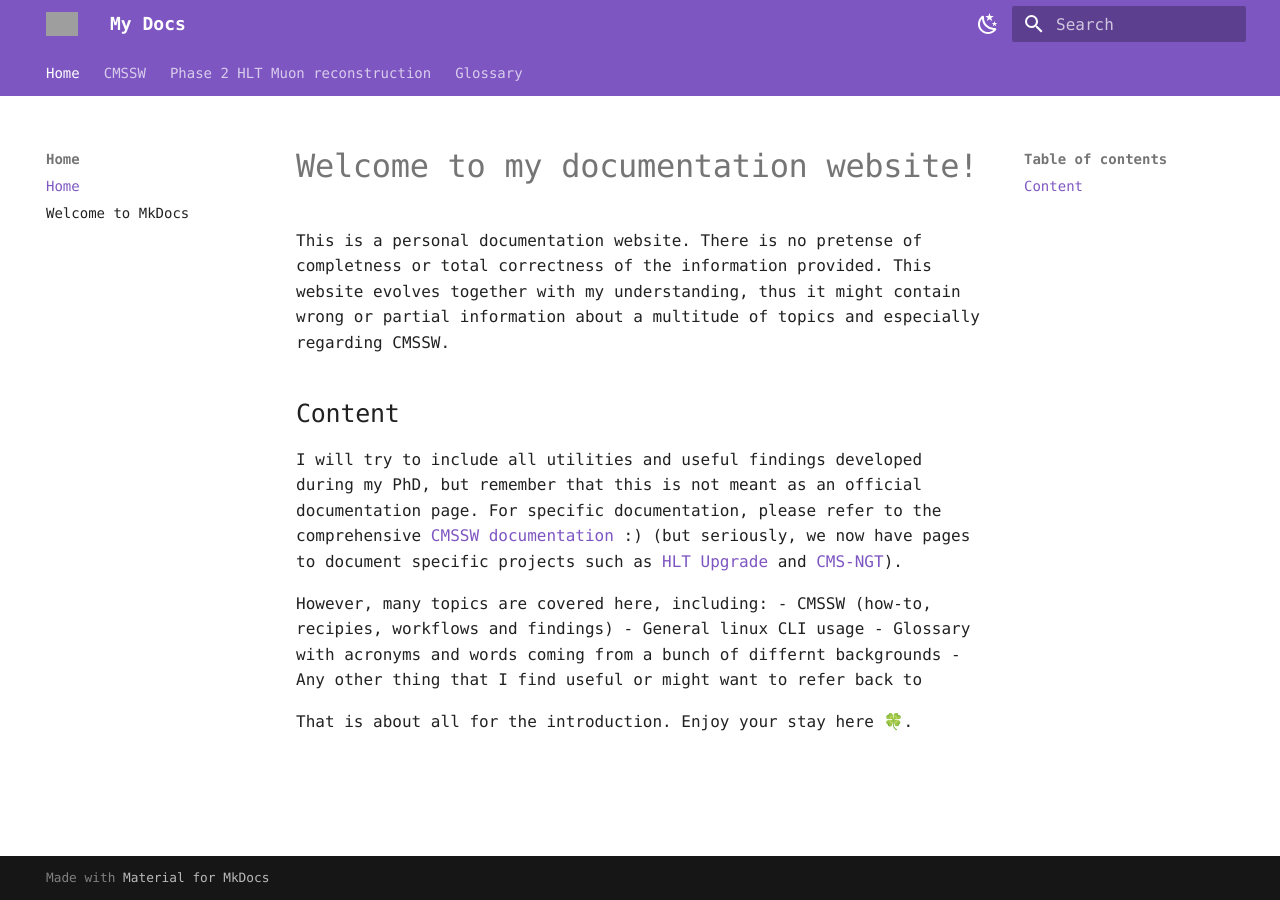
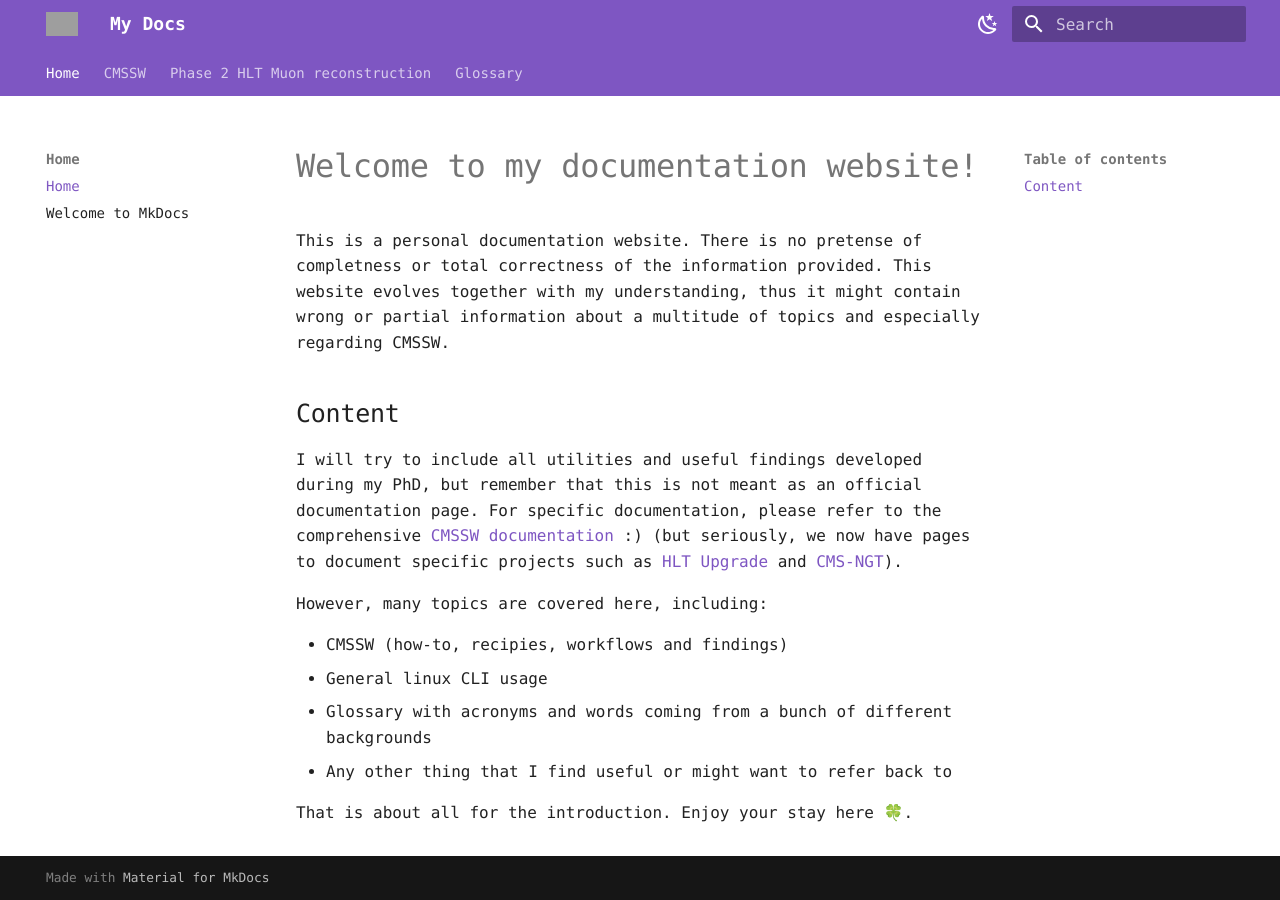
Before and after one commit to Parsifal-2045/docs, an MkDocs documentation site: the page built from docs/index.md, in a window 1280 px wide. Built offline with MkDocs 1.6.1 and Material for MkDocs 9.7.7, drawn with Linux system fonts in a browser that asks for light colours; some web fonts are replaced; grey boxes are pictures that could not be loaded.

Commit message:
Fix typo

```diff
--- a/docs/index.md
+++ b/docs/index.md
@@ -6,9 +6,10 @@ This is a personal documentation website. There is no pretense of completness or
 I will try to include all utilities and useful findings developed during my PhD, but remember that this is not meant as an official documentation page. For specific documentation, please refer to the comprehensive [CMSSW documentation](https://upload.wikimedia.org/wikipedia/commons/a/a5/Red_Kitten_01.jpg) :) (but seriously, we now have pages to document specific projects such as [HLT Upgrade](https://cmshltupgrade.docs.cern.ch/) and [CMS-NGT](https://cms-ngt-hlt.docs.cern.ch/)).
 
 However, many topics are covered here, including:
+
 - CMSSW (how-to, recipies, workflows and findings)
 - General linux CLI usage
-- Glossary with acronyms and words coming from a bunch of differnt backgrounds
+- Glossary with acronyms and words coming from a bunch of different backgrounds
 - Any other thing that I find useful or might want to refer back to
 
 That is about all for the introduction. Enjoy your stay here 🍀.
```
